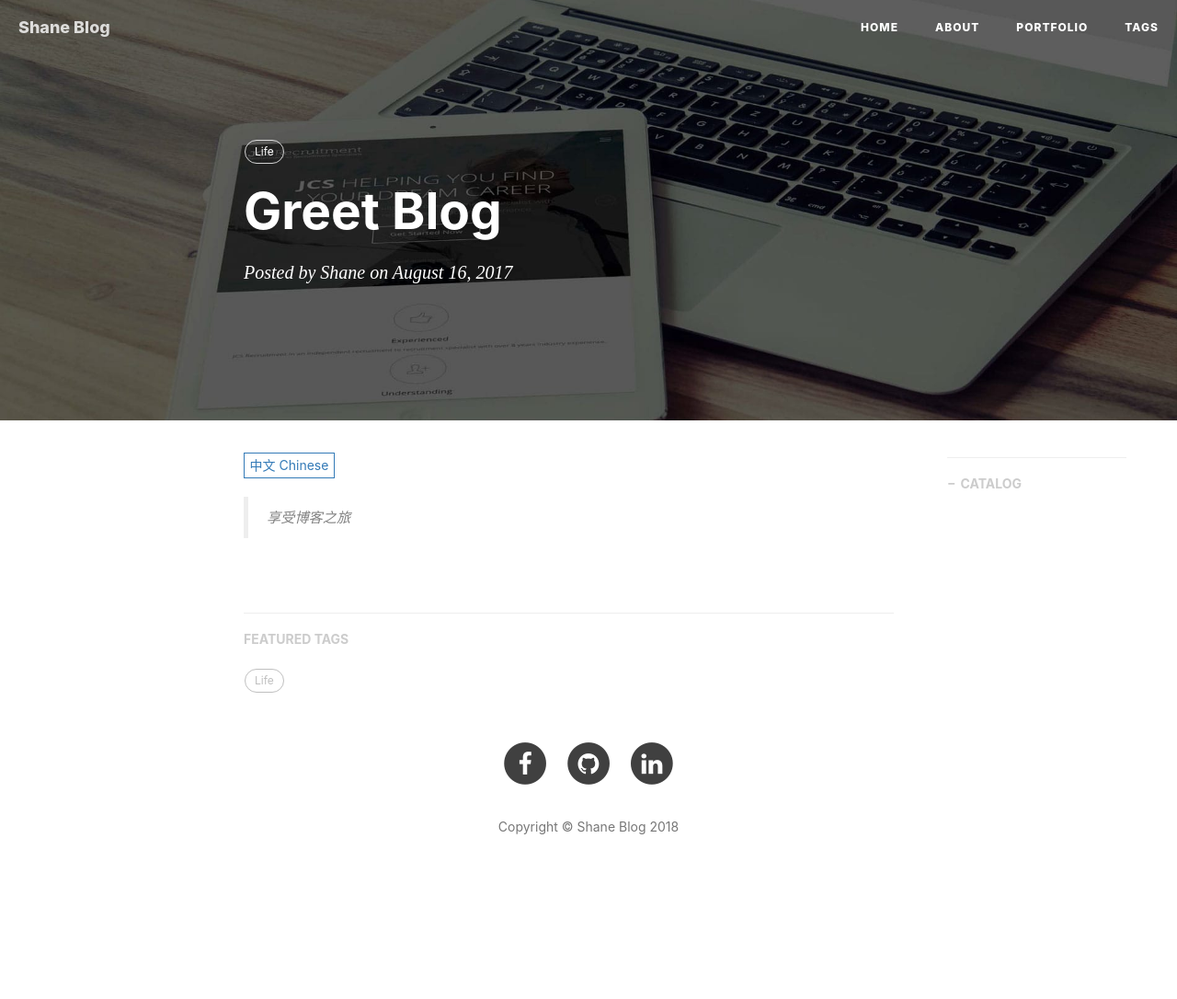
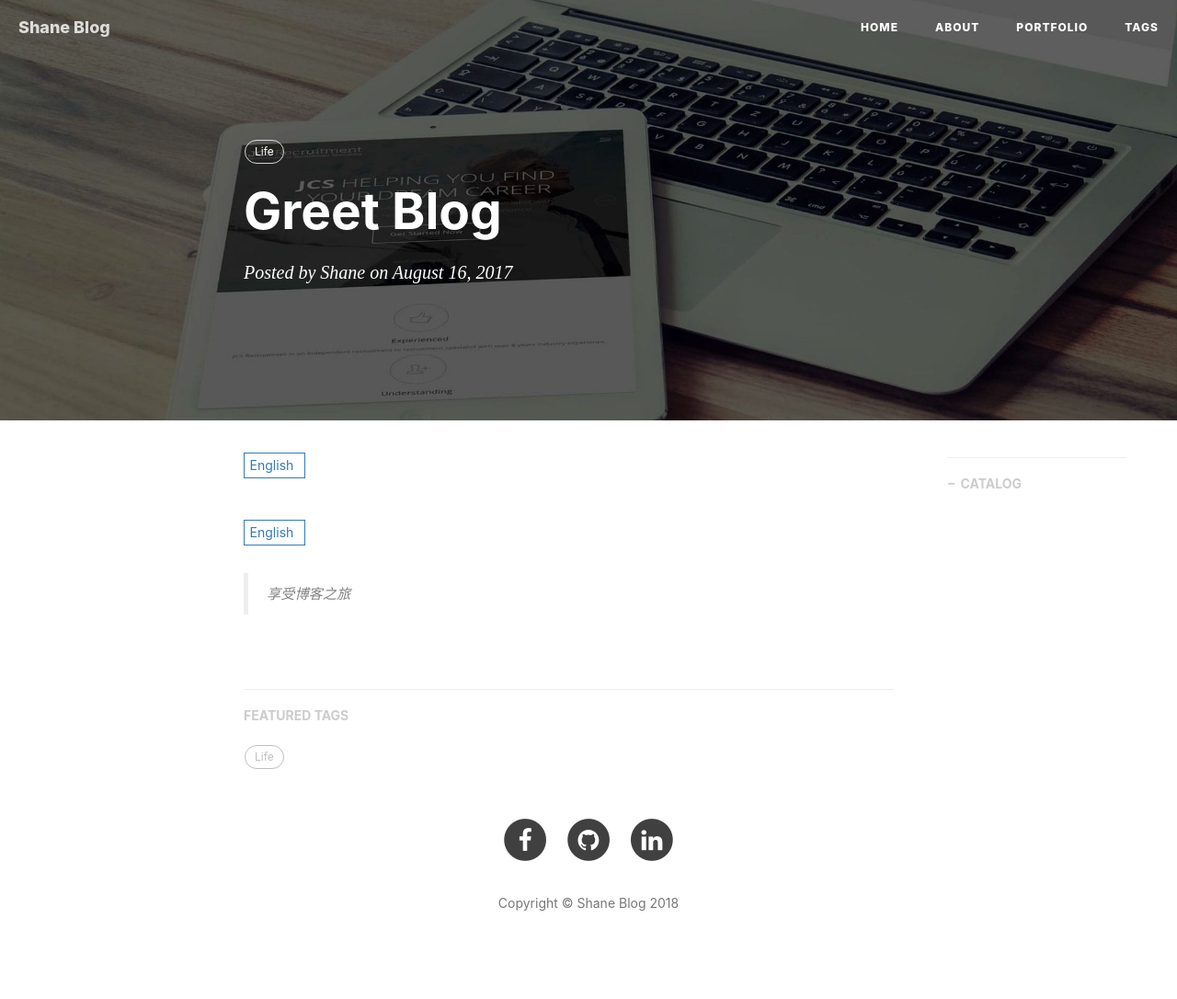
Before and after one commit to wirybeaver/wirybeaver.github.io, a Jekyll site: the page built from _posts/2017-08-16-hello.md, in a window 1280 px wide. Shown: the whole page at 92% size. Built offline with Jekyll 4.4.1, drawn with Linux system fonts in a browser that asks for light colours; nearby versions of some CDN libraries; comment, search, counter and statistics services are not loaded; before the commit the page ends 1003 px from its top, so only the background shows below that.

Commit message:
modify bilingual choice

```diff
--- a/_layouts/post.html
+++ b/_layouts/post.html
@@ -62,8 +62,8 @@ layout: default
                 {% if page.multilingual %}
                 <!-- Language Selector -->
                 <select class="sel-lang" onchange= "onLanChange(this.options[this.options.selectedIndex].value)">
-                    <option value="0" selected> 中文 Chinese </option>
-                    <option value="1"> 英文 English </option>
+                    <option value="0" selected> English </option>
+                    <option value="1"> Chinese </option>
                 </select>
                 {% endif %}
 
--- a/_posts/2017-08-16-hello.md
+++ b/_posts/2017-08-16-hello.md
@@ -10,6 +10,12 @@ tags:
     - Life
 ---
 
+<!-- Language Selector -->
+<select class="sel-lang" onchange= "onLanChange(this.options[this.options.selectedIndex].value)">
+    <option value="0" selected> English </option>
+    <option value="1"> Chinese </option>
+</select>
+
 <!-- English Version -->
 <div class="en post-container">
     {% capture about_en %}{% include posts/2017-08-16-hello/en.md %}{% endcapture %}
--- a/about.html
+++ b/about.html
@@ -8,8 +8,8 @@ multilingual: true
 
 <!-- Language Selector -->
 <select class="sel-lang" onchange= "onLanChange(this.options[this.options.selectedIndex].value)">
-    <option value="0" selected> Chinese </option>
-    <option value="1"> English </option>
+    <option value="0" selected> English </option>
+    <option value="1"> Chinese </option>
 </select>
 
 <!-- English Version -->
--- a/portfolio/index.html
+++ b/portfolio/index.html
@@ -25,14 +25,14 @@ layout: default
 						<div class="cbp_tmlabel">
 							<h2 id="boxoffice">iNature</h2>
 							<time>2017.08</time>
-                                <img src = "https://i.imgur.com/OgG14UL.png" alt = "iNature" border = "0"/>
+                                <img src = "https://i.imgur.com/OgG14UL.png" alt = "iNature" border = "1"/>
 							<ul>
 								<li>
                                     <b>iNature</b> is a photo sharing website. Users could search, upload, edit photos and making comments with corresponding authority. Google Map API is applied to show filming location. Masonry and Ajax are integrated for fuzzy search with cascading animation.
 								</li>
 								<li class="skill">
 									<span><b>JS</b></span>
-									<span class="link"><a target="_blank" href="https://yanshuo.io">Try it</a></span>
+									<span class="link"><a target="_blank" href="https://fathomless-dusk-39889.herokuapp.com/photo">Try it</a></span>
 								</li>
 							</ul>
 						</div>
```
